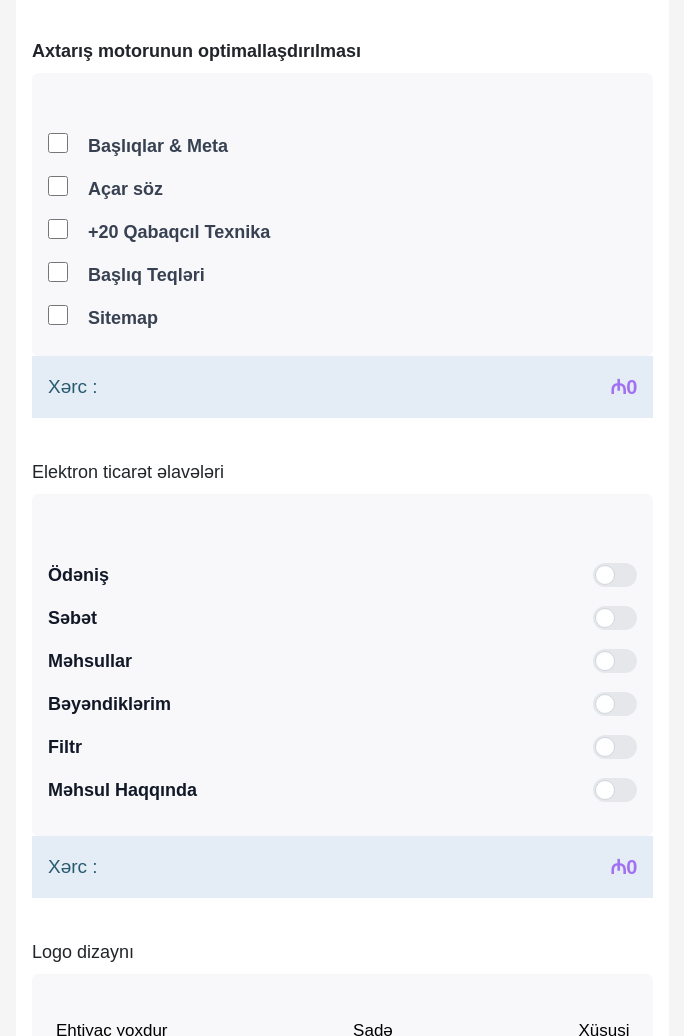
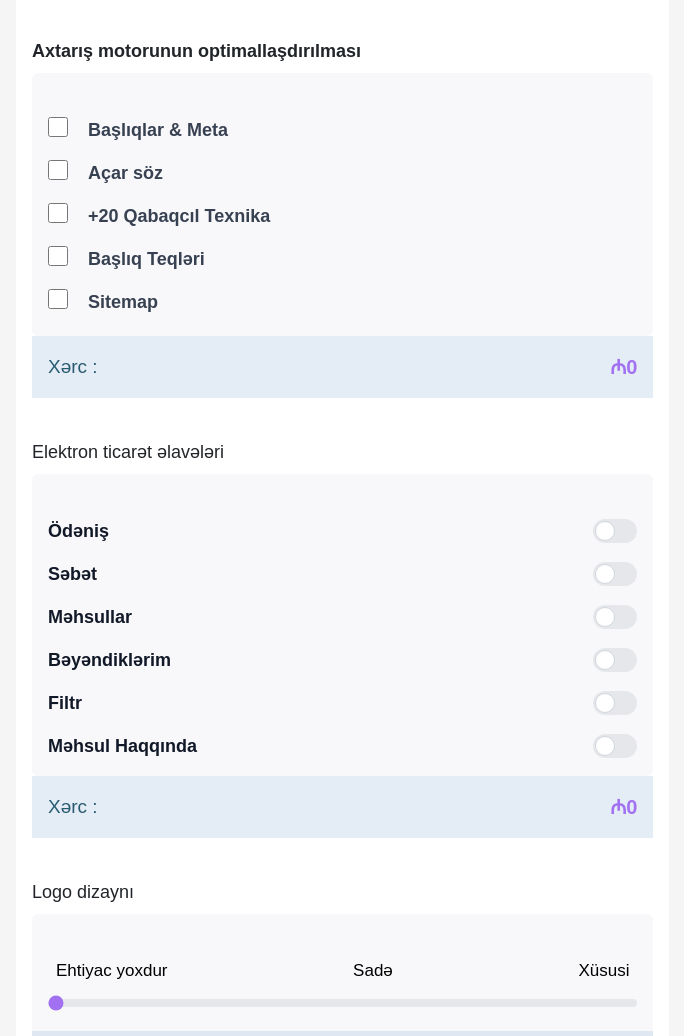
Before and after one commit to NurlanAmanov/newsaytazdata, a plain HTML site: page index.htm in a window 1280 px wide. Shown: the part 1155-2191 px from the top of the page, without its empty margins (128-812 px from the left). Drawn offline with nearby package versions, Linux system fonts and the light colour scheme; a script that the page names is missing.

Commit message:
Update index.htm

```diff
--- a/index.htm
+++ b/index.htm
@@ -958,8 +958,8 @@
                         <div class="mb-10">
                             <h3 class="text-[#212529] text-lg font-semibold mt-3">Axtarış motorunun optimallaşdırılması
                             </h3>
-                            <div class="statik-sehife pt-5 bg-[#f8f8fa] mt-2 rounded-md overflow-hidden">
-                                <div id="axtarismoto" class="statik-blcok flex flex-col lg:flex-col md:flex-col gap-4 py-2 mb-4 px-4">
+                            <div class="statik-sehife pt-2 bg-[#f8f8fa] mt-2 rounded-md overflow-hidden">
+                                <div id="axtarismoto" class="statik-blcok flex flex-col lg:flex-col md:flex-col gap-4 py-1 mb-4 px-4">
 
                                     <div class="yoxlanis flex flex-col md:w-1/2 gap-5 py-2">
 
@@ -977,8 +977,8 @@
 
                         <div class="mb-10">
                             <h3 class="text-[#212529] text-lg font-medium">Elektron ticarət əlavələri</h3>
-                            <div class="statik-sehife pt-5 bg-[#f8f8fa] mt-2 lg rounded-md overflow-hidden">
-                                <div id="eletronelave" class="statik-blcok flex flex-col md:flex-col  gap-4 py-4 mb-4 px-4">
+                            <div class="statik-sehife pt-3 bg-[#f8f8fa] mt-2 lg rounded-md overflow-hidden">
+                                <div id="eletronelave" class="statik-blcok flex flex-col md:flex-col  gap-4  mb-4 px-4">
                                     <!-- Sol sütun -->
                                     <div class="flex flex-col gap-4 md:w-1/2">
 
```
